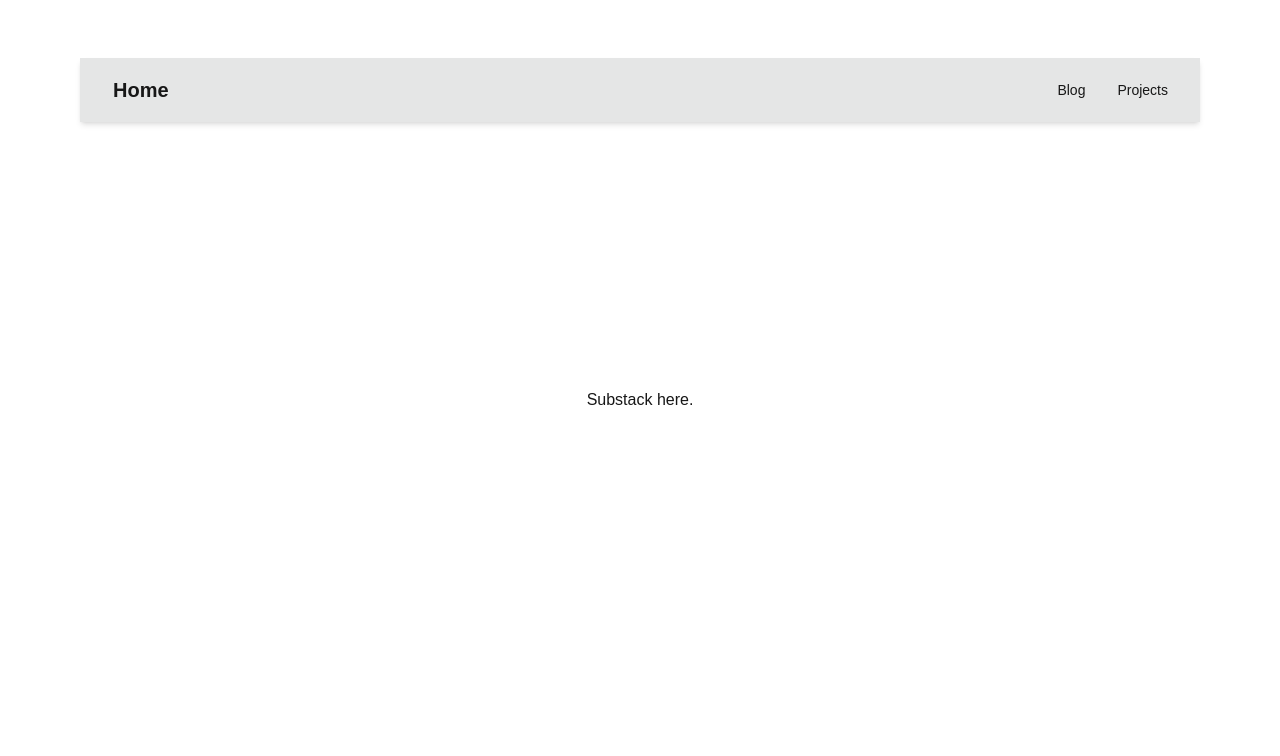
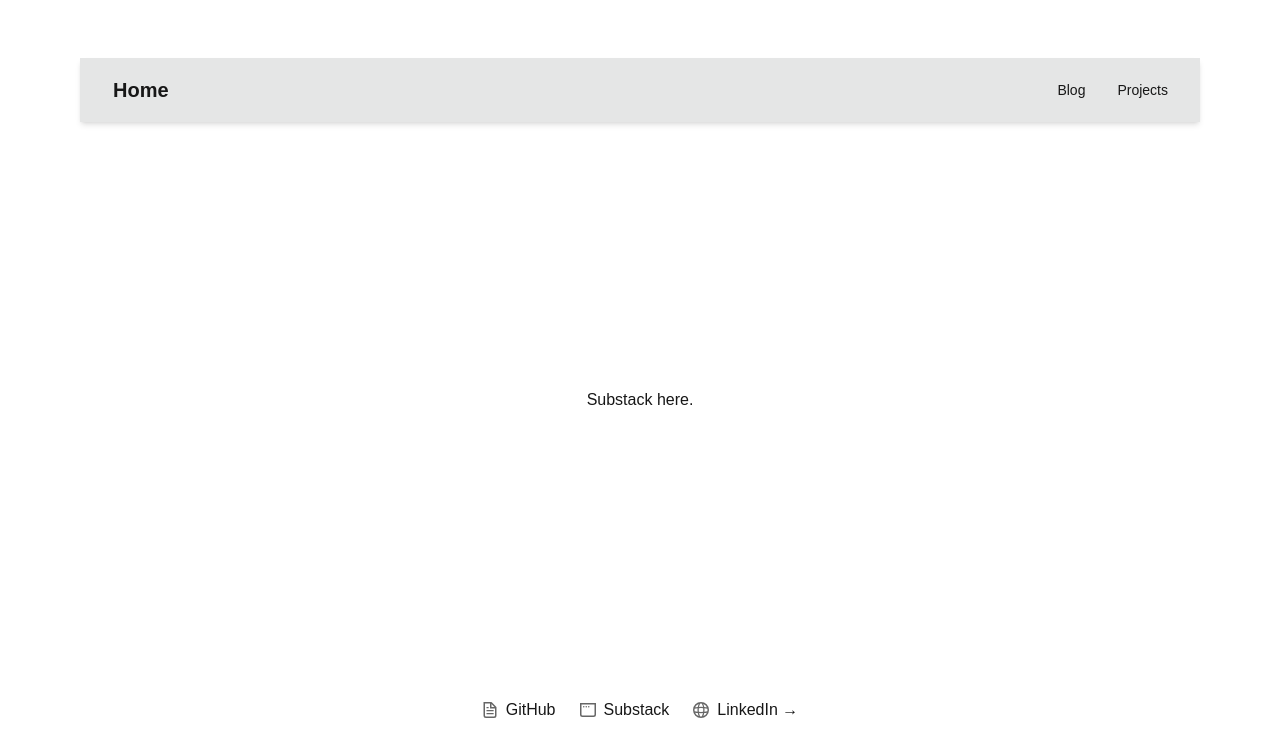
Before and after one commit to adamos486/open-portfolio-next, a Next.js app: page /blog in a window 1280 px wide. Shown: the top 756 px of the page. Built offline with nearby package versions, Linux system fonts and the light colour scheme.

Commit message:
Creating Template.tsx where I can reuse several components across all main pages.

```diff
--- /dev/null
+++ b/src/components/Template.tsx
@@ -0,0 +1,64 @@
+import React from "react";
+import Header from "@/components/Header";
+import "../app/globals.css";
+import Image from "next/image";
+
+export default function Template({
+  children,
+ }: Readonly<{children: React.ReactNode}>) {
+  return (
+    <div className="grid grid-rows-[20px_1fr_20px] items-center justify-items-center min-h-screen p-8 pb-20 gap-16 sm:p-20 font-[family-name:var(--font-geist-sans)]">
+      <Header />
+      <main className="flex flex-col gap-8 row-start-2 items-center sm:items-start">
+        {children}
+      </main>
+      <footer className="row-start-3 flex gap-6 flex-wrap items-center justify-center">
+        <a
+          className="flex items-center gap-2 hover:underline hover:underline-offset-4"
+          href="https://github.com/adamos486"
+          target="_blank"
+          rel="noopener noreferrer"
+        >
+          <Image
+            aria-hidden
+            src="/file.svg"
+            alt="File icon"
+            width={16}
+            height={16}
+          />
+          GitHub
+        </a>
+        <a
+          className="flex items-center gap-2 hover:underline hover:underline-offset-4"
+          href="https://strikingbalance.substack.com"
+          target="_blank"
+          rel="noopener noreferrer"
+        >
+          <Image
+            aria-hidden
+            src="/window.svg"
+            alt="Window icon"
+            width={16}
+            height={16}
+          />
+          Substack
+        </a>
+        <a
+          className="flex items-center gap-2 hover:underline hover:underline-offset-4"
+          href="https://www.linkedin.com/in/adam-g-cobb"
+          target="_blank"
+          rel="noopener noreferrer"
+        >
+          <Image
+            aria-hidden
+            src="/globe.svg"
+            alt="Globe icon"
+            width={16}
+            height={16}
+          />
+          LinkedIn →
+        </a>
+      </footer>
+    </div>
+  )
+}
--- a/src/pages/blog.tsx
+++ b/src/pages/blog.tsx
@@ -1,14 +1,11 @@
 import React from "react";
-import Header from "@/components/Header";
-import "../app/globals.css";
+import Template from "@/components/Template";
 
 const Blog: React.FC = () => {
   return (
-    <div
-      className="grid grid-rows-[20px_1fr_20px] items-center justify-items-center min-h-screen p-8 pb-20 gap-16 sm:p-20 font-[family-name:var(--font-geist-sans)]">
-      <Header />
+    <Template>
       <h1>Substack here.</h1>
-    </div>
+    </Template>
   );
 };
 
--- a/src/pages/projects.tsx
+++ b/src/pages/projects.tsx
@@ -1,13 +1,12 @@
 import React from "react";
 import Header from "@/components/Header";
-import "../app/globals.css";
+import Template from "@/components/Template";
 
 const Projects: React.FC = () => {
   return (
-    <div className="grid grid-rows-[20px_1fr_20px] items-center justify-items-center min-h-screen p-8 pb-20 gap-16 sm:p-20 font-[family-name:var(--font-geist-sans)]">
-      <Header />
+    <Template>
       <h1>Links of project posts here.</h1>
-    </div>
+    </Template>
   );
 }
 
```
